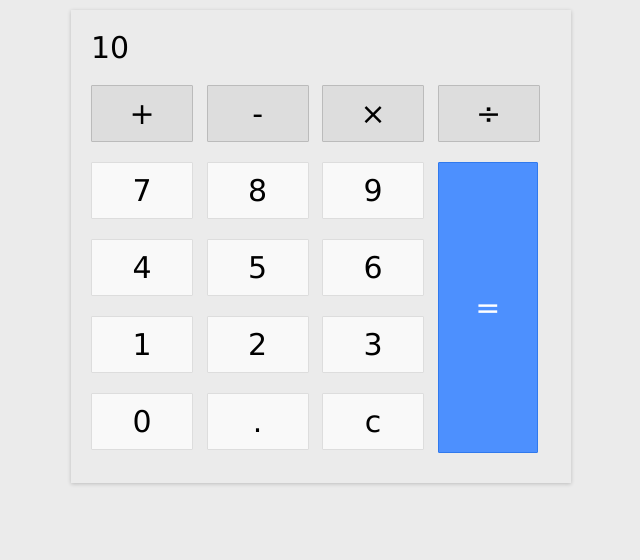
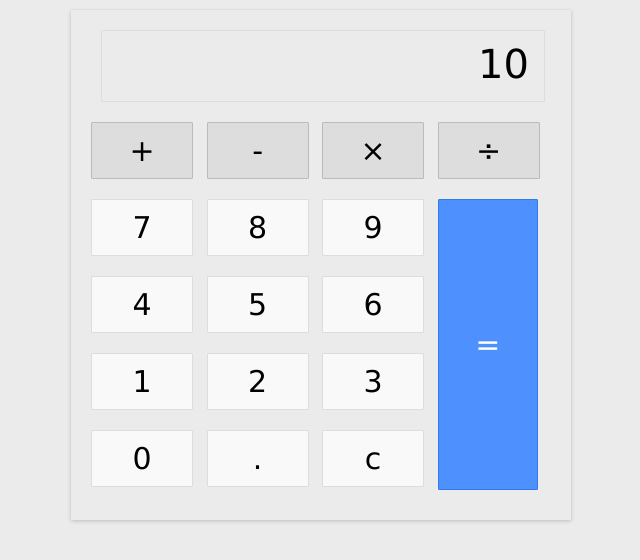
Before and after one commit to zipzopboppitybop/Calculator, a plain HTML site: page index.html in a window 1280 px wide. Shown: the whole page, without its empty margins (319-959 px from the left). Drawn offline with Linux system fonts and the light colour scheme.

Commit message:
changed input id to inputs anded added class equal to = div

```diff
--- a/index.html
+++ b/index.html
@@ -9,7 +9,7 @@
   </head>
   <body>
     <div id="container">
-      <div id="input">10</div>
+      <div id="inputs">10</div>
       <div id="buttons">
         <div class="operators">
           <div>+</div>
```
